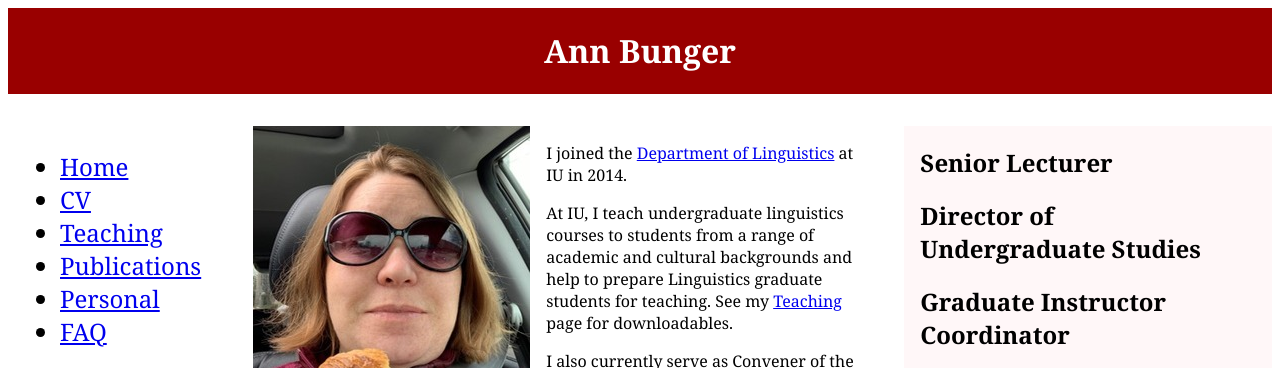
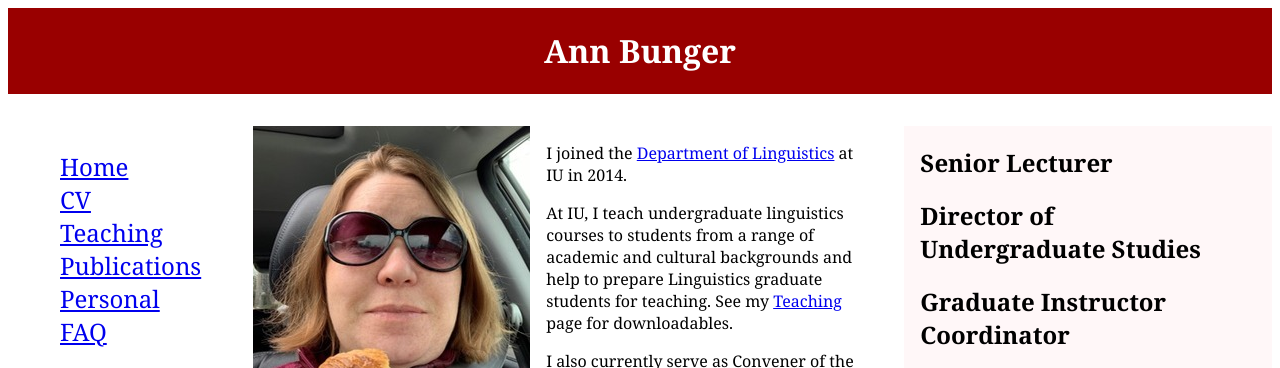
Before and after one commit to acbunger/IUI, a plain HTML site: page S531/module6/index.html in a window 1280 px wide. Shown: the top 368 px of the page. Drawn offline with Linux system fonts and the light colour scheme.

Commit message:
Update index.html

```diff
--- a/S531/module6/index.html
+++ b/S531/module6/index.html
@@ -16,7 +16,7 @@
 	    </header>
 
         <nav>
-            <ul>
+            <ul class="a">
                 <li><a href="index.html">Home</a></li>
 				<li><a href="files/Bunger_CV_Feb24.pdf" target="blank">CV</a></li>
                 <li><a href="pages/Teaching.html">Teaching</a></li>
```
